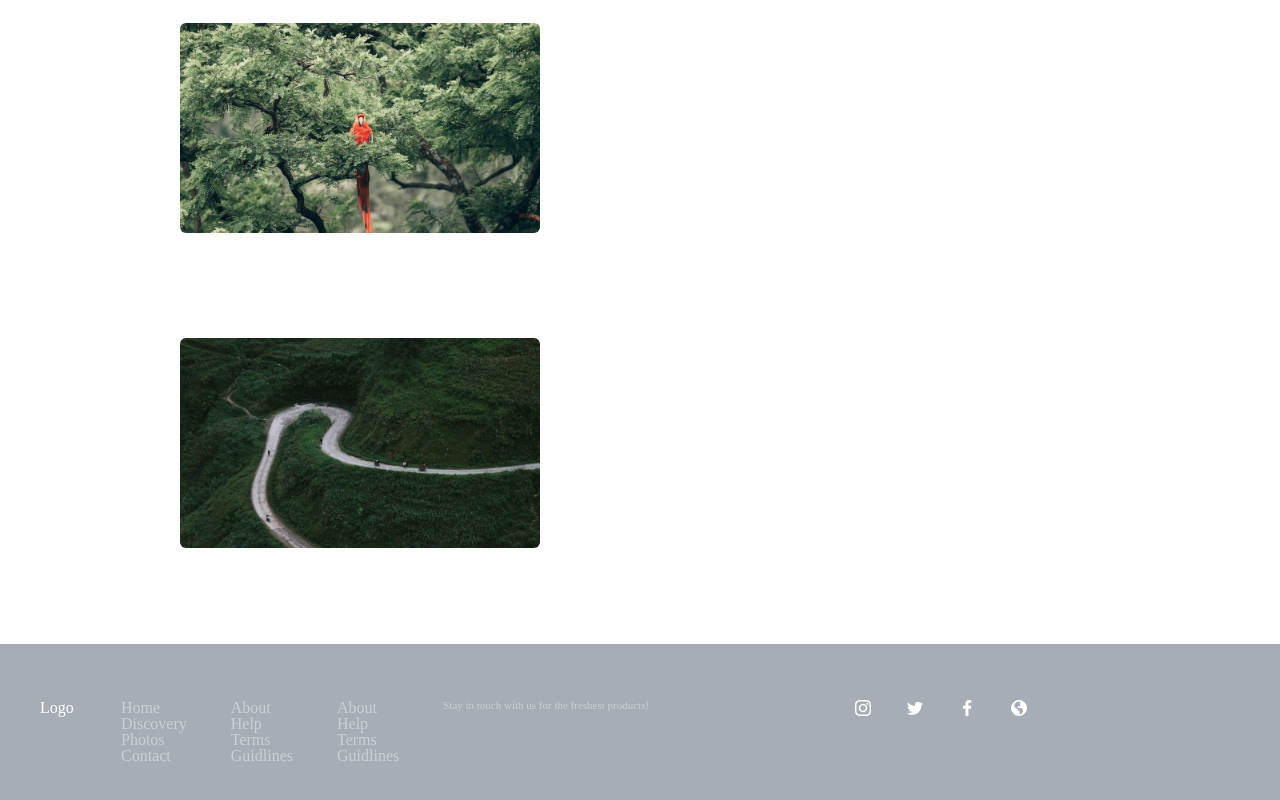
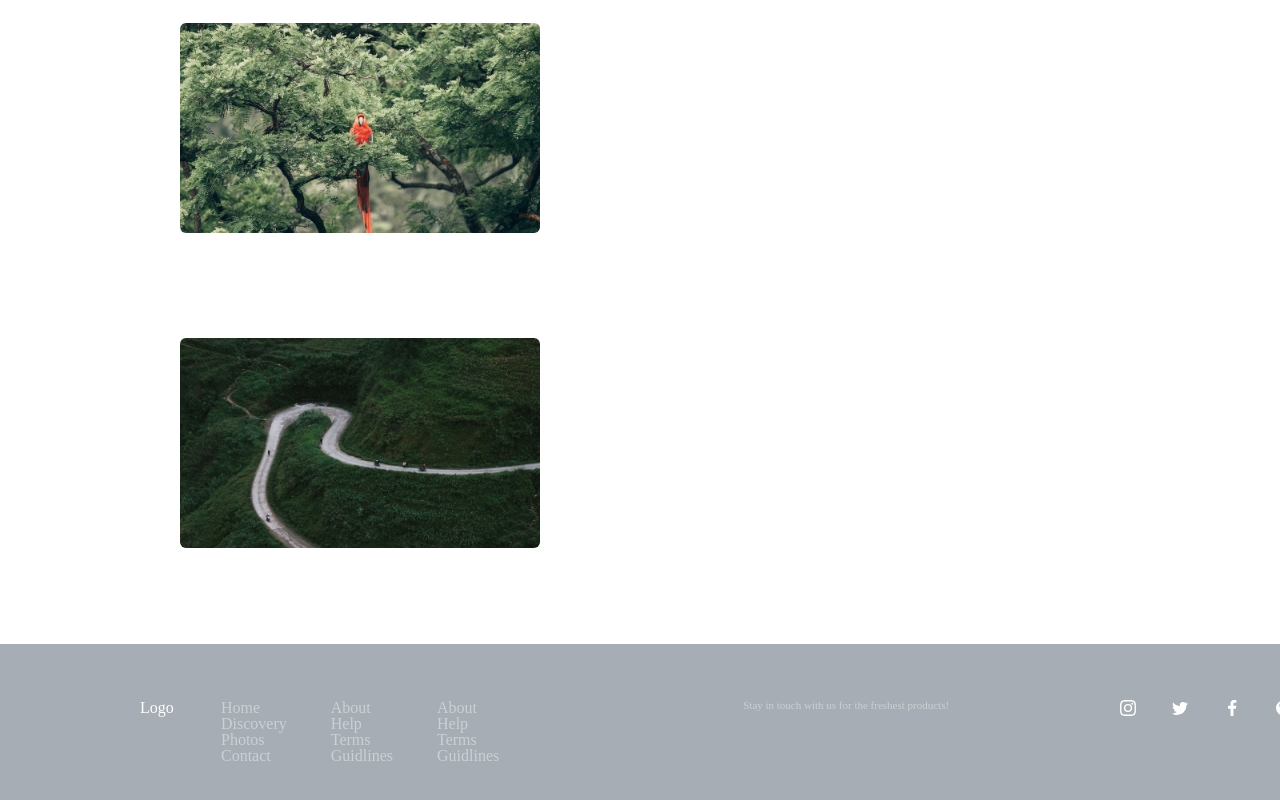
Before and after one commit to ZuraIakobishvili/Lesson-5-Homework, a plain HTML site: page index.html in a window 1280 px wide. Shown: the part 1711-2511 px from the top of the page. Drawn offline with Linux system fonts and the light colour scheme.

Commit message:
Final page !

```diff
--- a/css/style.css
+++ b/css/style.css
@@ -240,7 +240,7 @@ body {
 	height: 13px;
 	color: #ffffff;
 	vertical-align:top;
-	margin-left: 40px;
+	margin-left: 140px;
 	margin-top: 56px;
 	}
 
@@ -266,7 +266,7 @@ body {
 	height: 9px;
 	font-size: 11px;
 	margin-top: 56px;
-	margin-left: 40px;
+	margin-left: 240px;
 	vertical-align: top;
 }
 
@@ -283,7 +283,7 @@ body {
 .footer-svg-all {
 	display: inline-block;
 	vertical-align: top;
-	margin-left: 165px;
+	margin-left: 130px;
 
 
 }
```
